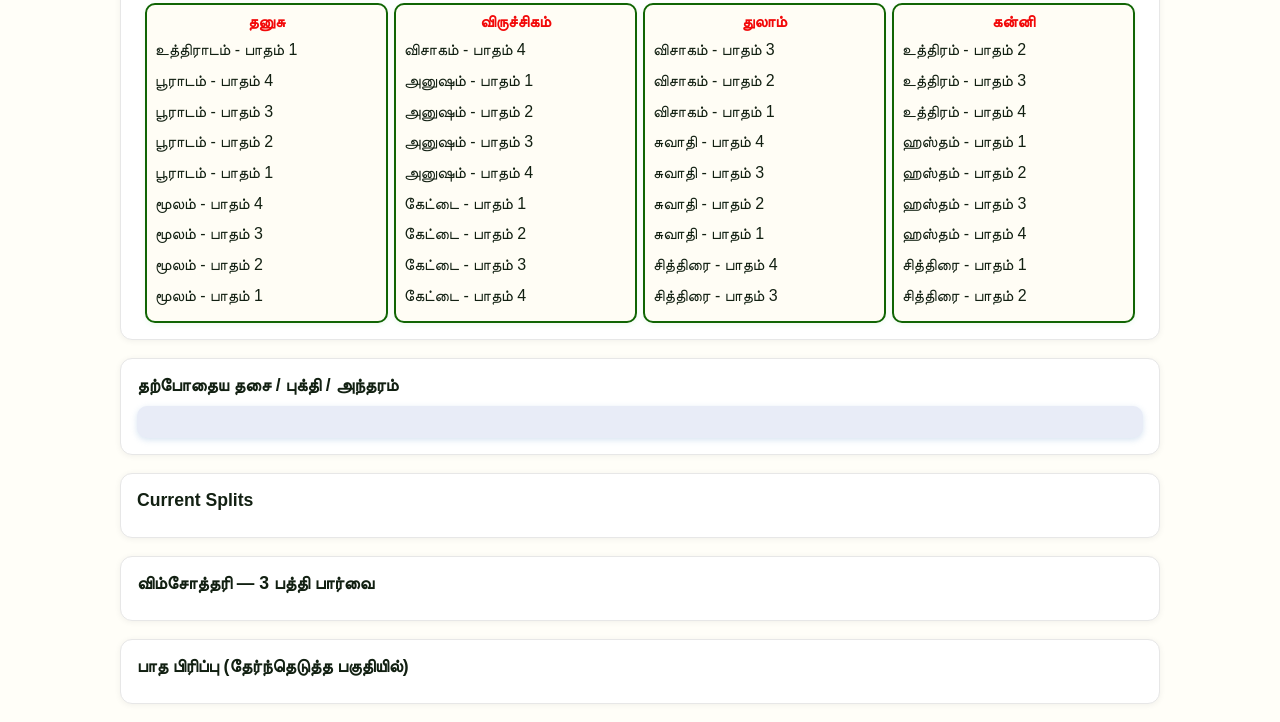
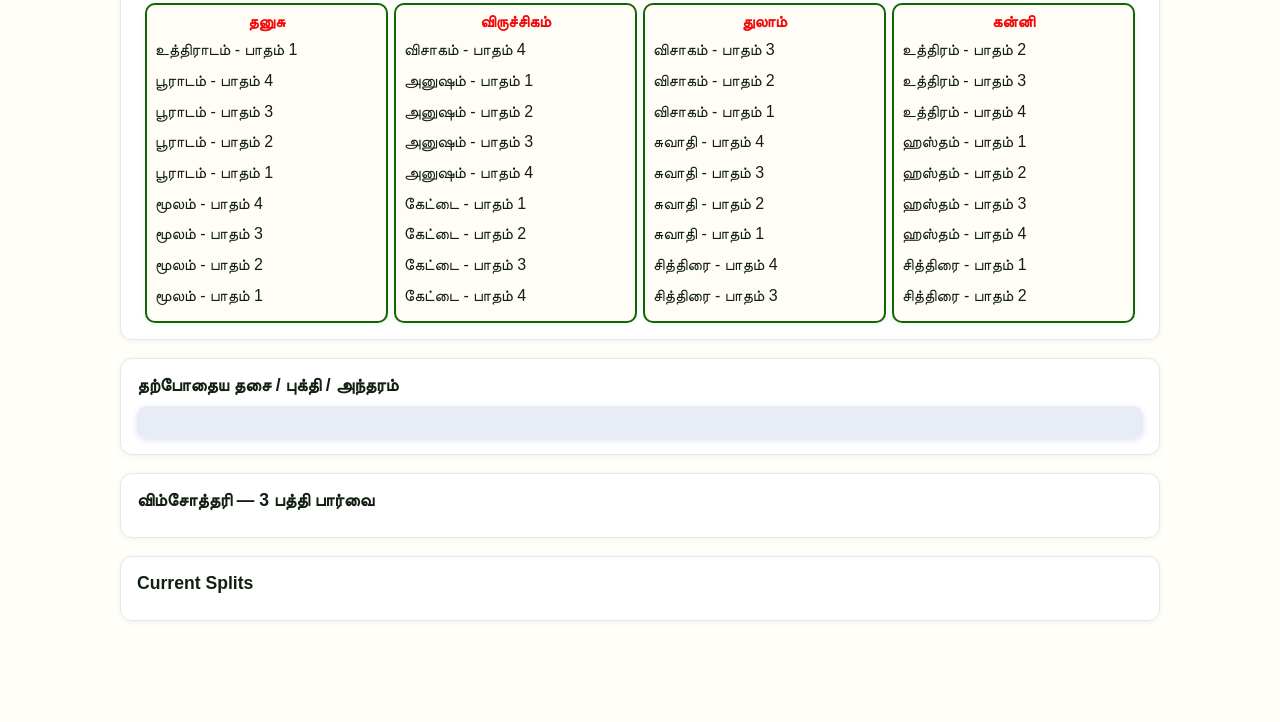
Before and after one commit to jayaprakash3195/dasa11, a plain HTML site: page index.html in a window 1280 px wide. Shown: the part 1612-2334 px from the top of the page. After the commit the page ends 2251 px from the top, so only its background shows below. Drawn offline with nearby package versions, Linux system fonts and the light colour scheme.

Commit message:
Update index.html

```diff
--- a/index.html
+++ b/index.html
@@ -146,11 +146,6 @@
     <div id="current" class="currentbox"></div>
   </div>
 
-  <!-- Current Splits (percent-only + all four padas with dates) -->
-  <div class="card">
-    <h3>Current Splits</h3>
-    <div id="currentSplits"></div>
-  </div>
 
   <!-- NEW: 3-column Dasa Tree -->
   <div class="card">
@@ -158,12 +153,13 @@
     <div id="dasatree" class="tree3-grid"></div>
   </div>
 
-  <!-- Pada split (contextual) -->
+
+  <!-- Current Splits (percent-only + all four padas with dates) -->
   <div class="card">
-    <h3>பாத பிரிப்பு (தேர்ந்தெடுத்த பகுதியில்)</h3>
-    <div id="padasplit"></div>
+    <h3>Current Splits</h3>
+    <div id="currentSplits"></div>
   </div>
-</div>
+
 
 <script>
 /* ===== Constants ===== */
```
